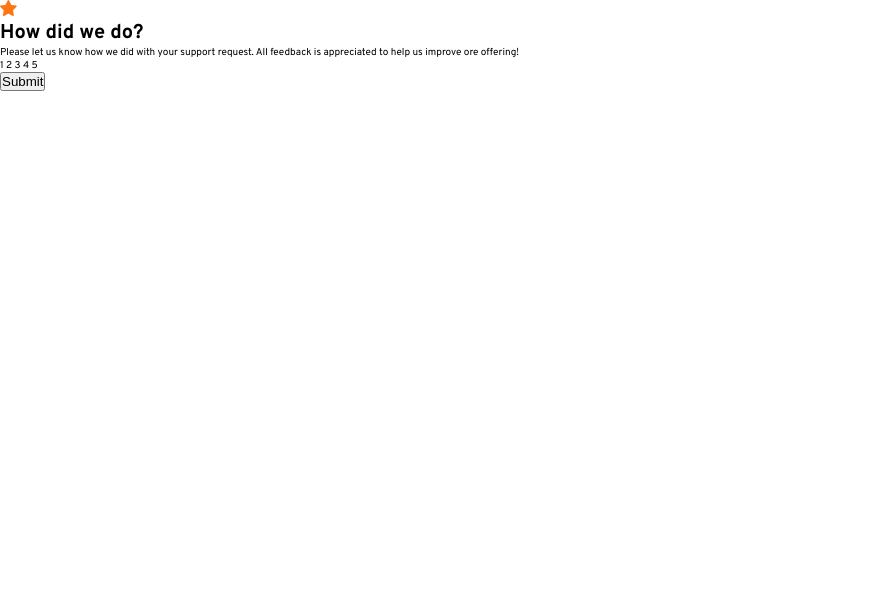
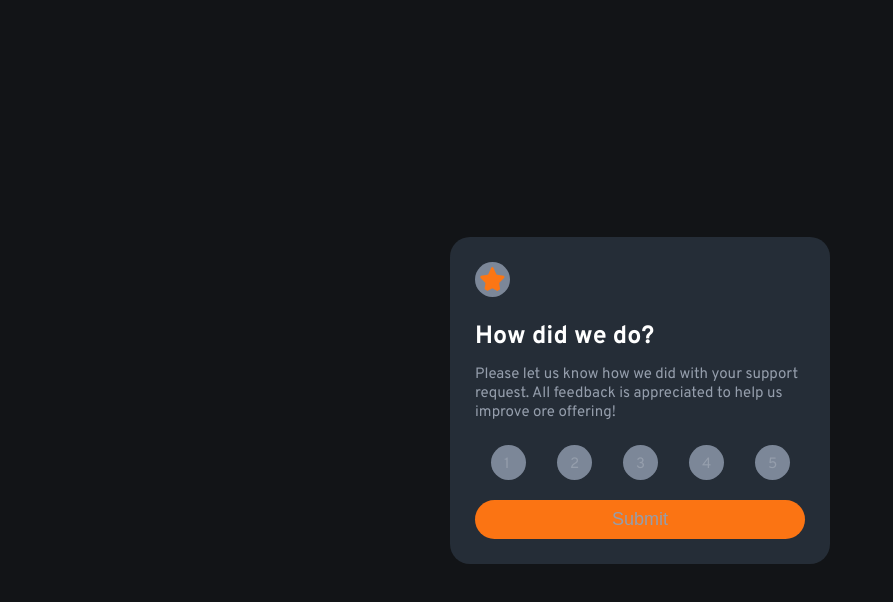
Before and after one commit to Frimpong04/interactive-rating-component, a plain HTML site: page index.html in a window 1280 px wide. Shown: the whole page, without its empty margins (0-893 px from the left). Drawn offline with Linux system fonts and the light colour scheme.

Commit message:
add desktop styles

```diff
--- a/index.html
+++ b/index.html
@@ -15,7 +15,7 @@
 </head>
 <body>
     <main>
-        <span class="logo"><img src="./assets/icons/icon-star.svg" alt=""/></span>
+        <img src="./assets/icons/icon-star.svg" alt=""/>
         <h1>How did we do?</h1>
 
         <p>Please let us know how we did with your support request. All feedback is appreciated to help us improve ore offering!</p>
--- a/style.css
+++ b/style.css
@@ -15,3 +15,67 @@ html {
     --text-color: hsl(217, 12%, 63%);
     --rating-bg: hsl(216, 12%, 54%);
 }
+
+p {
+    font-size: 1.5rem;
+    color: var(--text-color);
+    margin-bottom: 1.5em;
+}
+/* BODY STYLES */
+body {
+    background-color: var(--body-bg);
+    display: flex;
+    height: 100vh;
+    justify-content: center;
+    align-items: center;
+}
+
+/* CARD STYLES */
+main {
+    background-color: var(--card-bg);
+    border-radius:2rem;
+    width: 38rem;
+    padding: 2.5em;
+}
+
+img{
+    width: 3.5rem;
+    height: 3.5rem;
+    border-radius: 50%;
+    background-color: var(--rating-bg);
+    padding:0.5rem;
+    margin-bottom: 2em;
+}
+
+h1 {
+    color: var(--heading-color);
+    font-size: 2.5rem;
+    margin-bottom: 0.5em;
+}
+
+.rating-container {
+    display: flex;
+    margin-bottom: 2em;
+    justify-content: space-around;
+}
+.rating {
+    /* border: 1px solid red; */
+    padding:0.7em 0.9em;
+    width: 3.5rem;
+    height:3.5rem;
+    background-color: var(--rating-bg);
+    display: block;
+    border-radius: 50%;
+    color: var(--text-color);
+    font-size: 1.5rem;
+}
+
+.btn {
+    background-color: var(--primary-color);
+    border: none;
+    width:100%;
+    padding:0.5em;
+    border-radius: 2rem;
+    font-size:1.8rem;
+    color:var(--text-color);
+}
```
